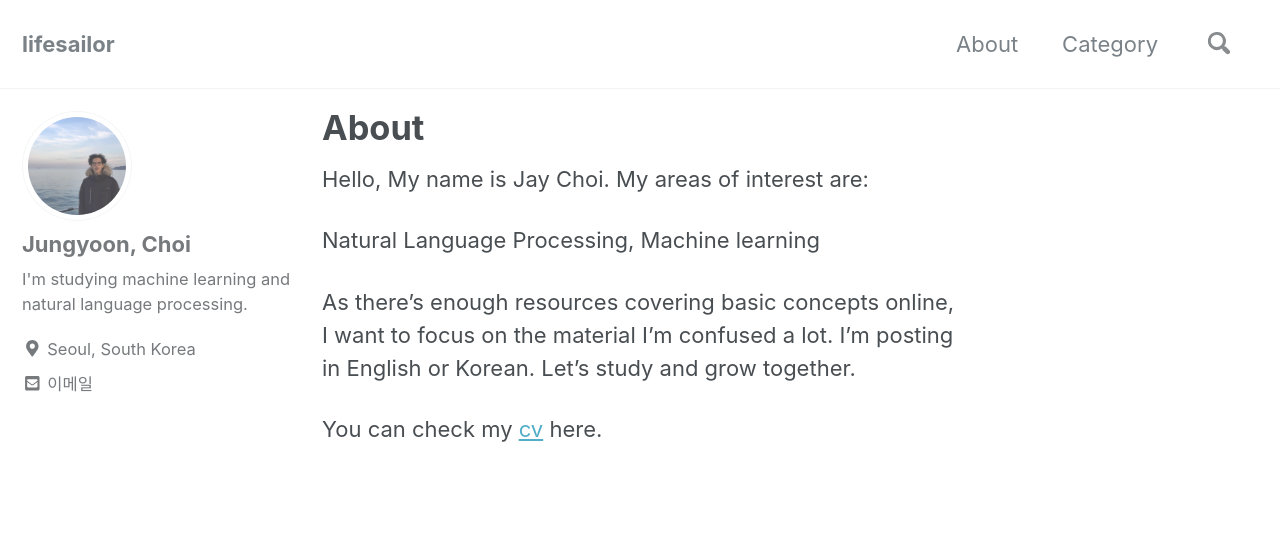
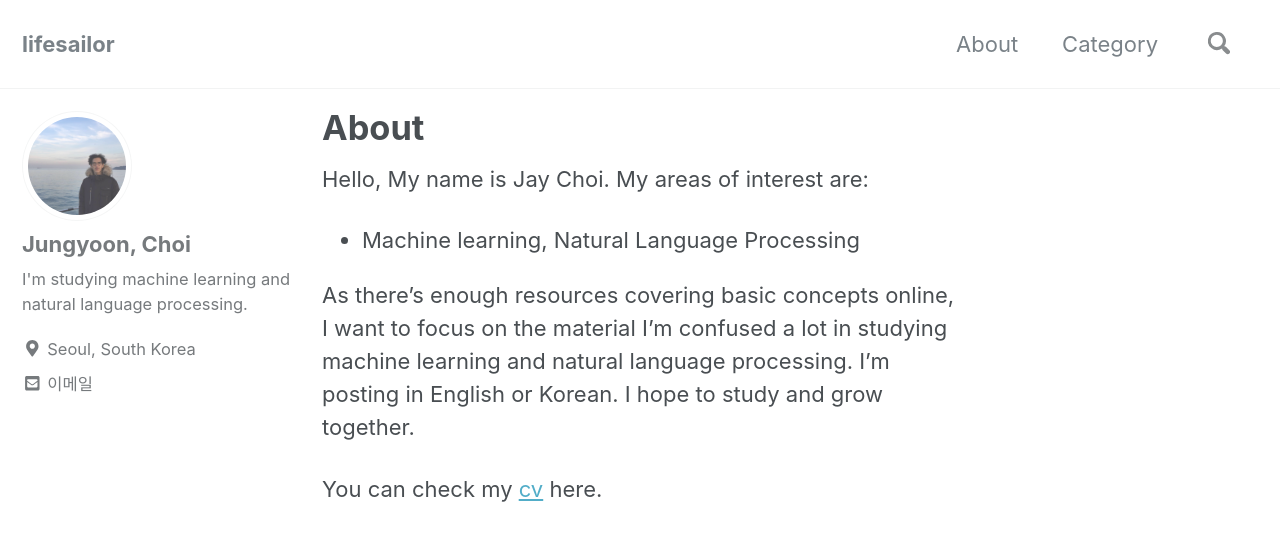
Before and after one commit to lifesailor/lifesailor.github.io, a Jekyll site: the page built from _pages/about.md, in a window 1280 px wide and 900 px high. Shown: the top 541 px of the window. Built offline with Jekyll 4.4.1, drawn with Linux system fonts in a browser that asks for light colours; nearby versions of some CDN libraries.

Commit message:
edit about.md

```diff
--- a/_pages/about.md
+++ b/_pages/about.md
@@ -6,9 +6,10 @@ author_profile: true
 ---
 Hello, My name is Jay Choi. My areas of interest are:
 
-  Natural Language Processing, Machine learning
+
+- Machine learning, Natural Language Processing
 
 
-As there's enough resources covering basic concepts online, I want to focus on the material I'm confused a lot. I'm posting in English or Korean. Let's study and grow together.
+As there's enough resources covering basic concepts online, I want to focus on the material I'm confused a lot in studying machine learning and natural language processing. I'm posting in English or Korean. I hope to study and grow together.
 
 You can check my [cv](https://www.linkedin.com/in/%EC%A0%95%EC%9C%A4-%EC%B5%9C-3b394a116/) here.
```
